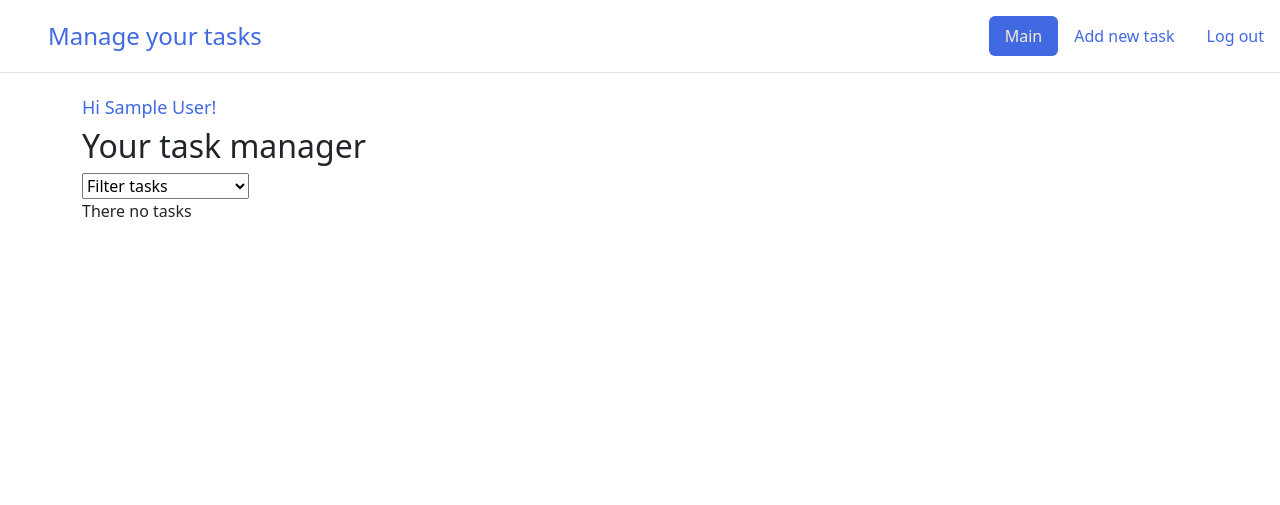
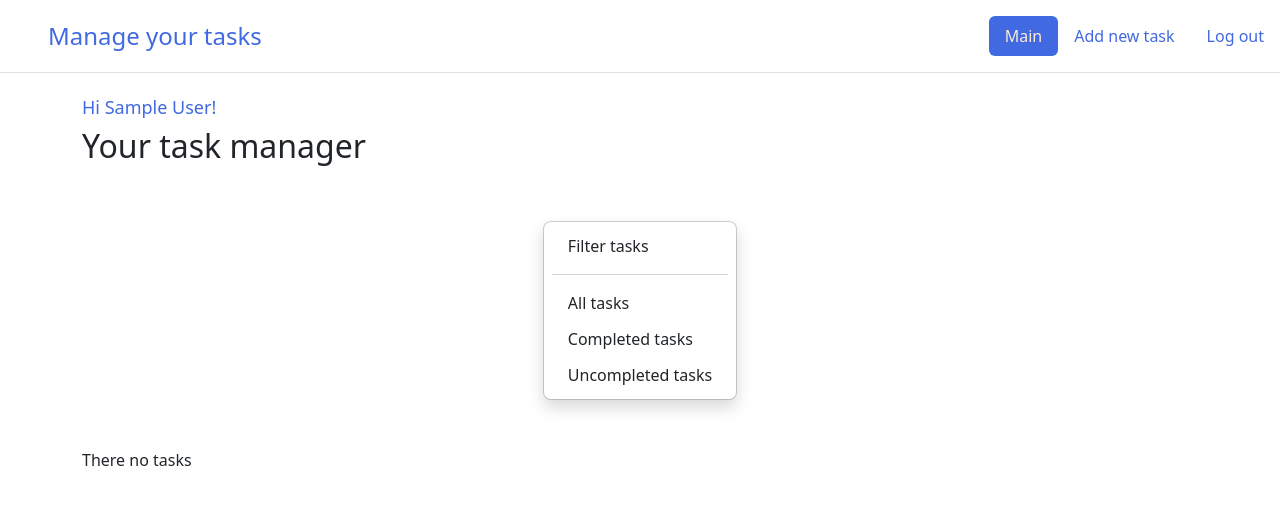
Before and after one commit to KateF20/taskmanager_django, a Django app: page / in a window 1280 px wide. Shown: the top 505 px of the page. Run offline with Django 4.2, Linux system fonts and the light colour scheme; the visitor is signed in with stand-in values (Sample User, id 1); data that the repository does not hold is empty.

Commit message:
a few new styles for index.html

```diff
--- a/taskmanager/taskeditor/templates/main/index.html
+++ b/taskmanager/taskeditor/templates/main/index.html
@@ -14,24 +14,31 @@ Main page
         {% endif %}
         </h1>
         <h2>Your task manager</h2>
-        <select name="filter" onchange="window.location.href=this.value">
-            <option value="">Filter tasks</option>
-            <option value="{% url 'home' %}">All tasks</option>
-            <option value="{% url 'home' status='completed' %}">Completed tasks</option>
-            <option value="{% url 'home' status='uncompleted' %}">Uncompleted tasks</option>
-        </select>
+        <div class="d-flex flex-column flex-md-row p-4 gap-4 py-md-5 align-items-center justify-content-center">
+          <ul class="dropdown-menu position-static d-grid gap-1 p-2 rounded-3 mx-0 shadow w-220px" data-bs-theme="light">
+              <li><a class="dropdown-item rounded-2" href="#">Filter tasks</a></li>
+              <li><hr class="dropdown-divider"></li>
+              <li><a class="dropdown-item rounded-2" href="{% url 'home' %}">All tasks</a></li>
+              <li><a class="dropdown-item rounded-2" href="{% url 'home' status='completed' %}">Completed tasks</a></li>
+              <li><a class="dropdown-item rounded-2" href="{% url 'home' status='uncompleted' %}">Uncompleted tasks</a></li>
+          </ul>
+        </div>
         {% if tasks %}
             {% for elem in tasks %}
-                <div class="alert alert-warning mt-2">
-                    <h3>{{ elem.title }}</h3>
+                <div class="h-100 p-5 bg-body-tertiary border rounded-3" style="width: 500px;">
+                    <h2>{{ elem.title }}</h2>
                     <p>{{ elem.task }}</p>
-                    <a href="{% url 'delete' elem.id %}" class="nav-link" style="color: royalblue">Delete task</a>
-                    <form method="post" action="{% url 'check_completed' elem.id %}">
-                        {% csrf_token %}
-                        <input type="checkbox" id="is_complete_{{ elem.id }}" name="is_complete" {% if elem.is_completed %}checked{% endif %} onchange="this.form.submit()">
-                        <label for="is_complete_{{ elem.id }}">Task is complete</label>
-                    </form>
-                </div>
+                    <div style="display: grid">
+                        <form method="post" style="margin-bottom: 15px" action="{% url 'check_completed' elem.id %}">
+                            {% csrf_token %}
+                            <input type="checkbox" id="is_complete_{{ elem.id }}" name="is_complete" {% if elem.is_completed %}checked{% endif %} onchange="this.form.submit()">
+                            <label for="is_complete_{{ elem.id }}">Task is complete</label>
+                        </form>
+                        <button class="btn btn-outline-secondary" type="button">
+                            <a href="{% url 'delete' elem.id %}" class="nav-link">Delete task</a>
+                        </button>
+                    </div>
+                </div><br>
             {% endfor %}
         {% else %}
             <p>There no tasks</p>
```
